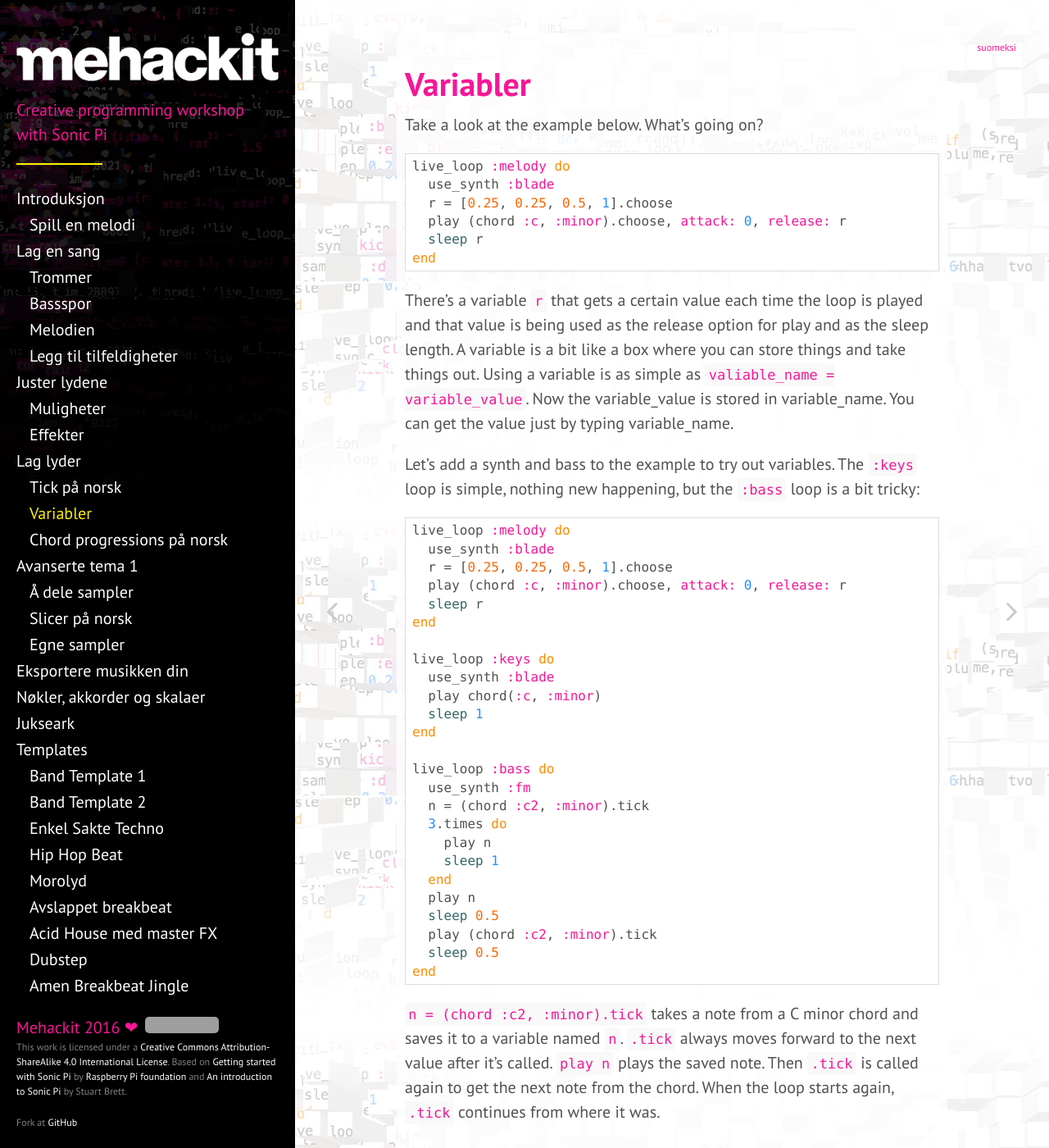
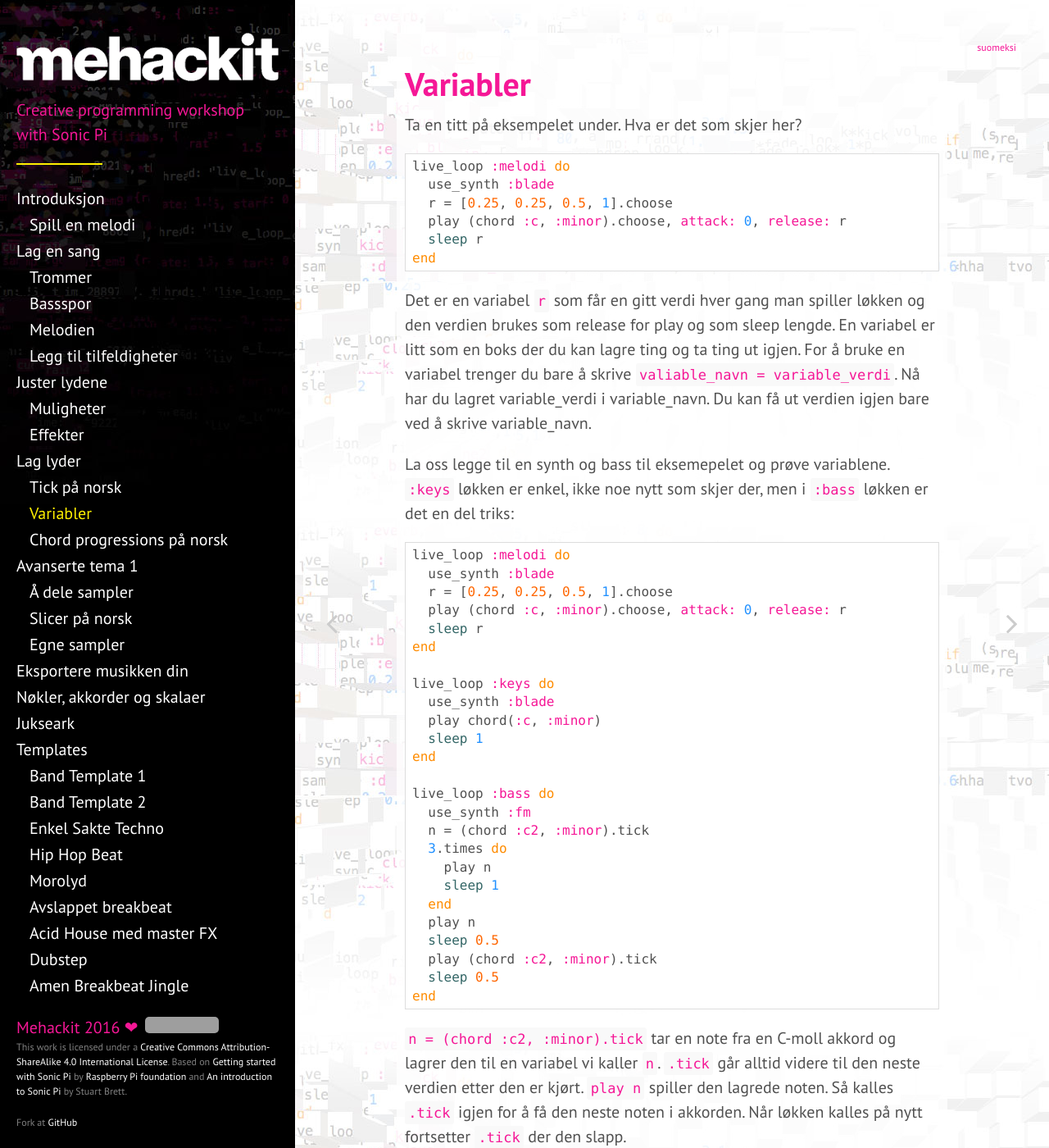
Before and after one commit to mehackit/sonic-pi-workshop, a Jekyll site: the page built from _exercises/no/04-generate-sounds/03-variables.md, in a window 1280 px wide and 1400 px high. Shown: the whole window at 82% size. Built offline with Jekyll 4.4.1, drawn with Linux system fonts in a browser that asks for light colours; nearby versions of some CDN libraries; grey boxes are pictures that could not be loaded.

Commit message:
translate 04-03 to no

```diff
--- a/_exercises/no/04-generate-sounds/03-variables.md
+++ b/_exercises/no/04-generate-sounds/03-variables.md
@@ -5,10 +5,10 @@ lang: no
 layout: exercise
 ---
 
-Take a look at the example below. What's going on?
+Ta en titt på eksempelet under. Hva er det som skjer her?
 
 {% highlight ruby %}
-live_loop :melody do
+live_loop :melodi do
   use_synth :blade
   r = [0.25, 0.25, 0.5, 1].choose
   play (chord :c, :minor).choose, attack: 0, release: r
@@ -16,12 +16,12 @@ live_loop :melody do
 end
 {% endhighlight %}
 
-There's a variable `r` that gets a certain value each time the loop is played and that value is being used as the release option for play and as the sleep length. A variable is a bit like a box where you can store things and take things out. Using a variable is as simple as `valiable_name = variable_value`. Now the variable_value is stored in variable_name. You can get the value just by typing variable_name.
+Det er en variabel `r` som får en gitt verdi hver gang man spiller løkken og den verdien brukes som release for play og som sleep lengde. En variabel er litt som en boks der du kan lagre ting og ta ting ut igjen. For å bruke en variabel trenger du bare å skrive `valiable_navn = variable_verdi`. Nå har du lagret variable_verdi i variable_navn. Du kan få ut verdien igjen bare ved å skrive variable_navn.
 
-Let's add a synth and bass to the example to try out variables. The `:keys` loop is simple, nothing new happening, but the `:bass` loop is a bit tricky:
+La oss legge til en synth og bass til eksemepelet og prøve variablene. `:keys` løkken er enkel, ikke noe nytt som skjer der, men i `:bass` løkken er det en del triks:
 
 {% highlight ruby %}
-live_loop :melody do
+live_loop :melodi do
   use_synth :blade
   r = [0.25, 0.25, 0.5, 1].choose
   play (chord :c, :minor).choose, attack: 0, release: r
@@ -48,4 +48,4 @@ live_loop :bass do
 end
 {% endhighlight %}
 
-`n = (chord :c2, :minor).tick` takes a note from a C minor chord and saves it to a variable named `n`. `.tick` always moves forward to the next value after it's called. `play n` plays the saved note. Then `.tick` is called again to get the next note from the chord. When the loop starts again, `.tick` continues from where it was.
+`n = (chord :c2, :minor).tick` tar en note fra en C-moll akkord og lagrer den til en variabel vi kaller `n`. `.tick` går alltid videre til den neste verdien etter den er kjørt. `play n` spiller den lagrede noten. Så kalles `.tick` igjen for å få den neste noten i akkorden. Når løkken kalles på nytt fortsetter `.tick` der den slapp.
```
